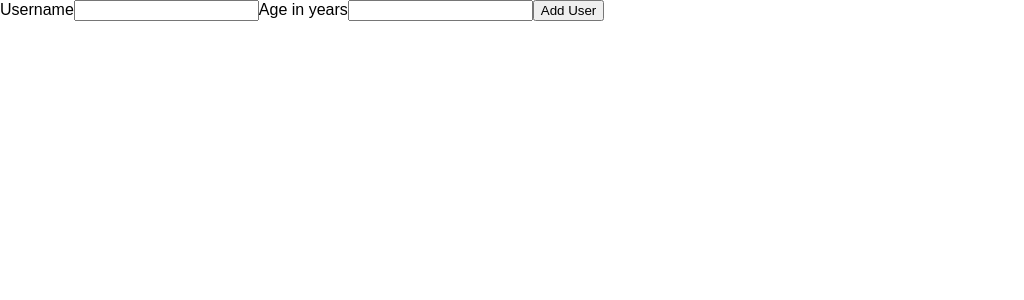
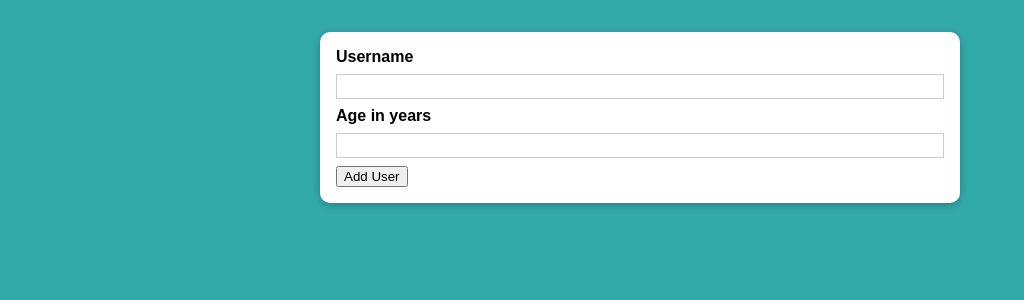
Before and after one commit to JaimeOrlandoLpz/User-List-App, a React (Create React App) app: page / in a window 1280 px wide. Shown: the top 300 px of the page, without its empty margins (0-1024 px from the left). Built offline with nearby package versions, Linux system fonts and the light colour scheme.

Commit message:
ReUsable Card

```diff
--- /dev/null
+++ b/src/components/UI/Card.js
@@ -0,0 +1,14 @@
+import React from 'react';
+import styles from './Card.module.css'
+
+console.log("hieee" + styles.card);
+
+const Card = props => {
+    return(
+        <div className = {`${styles.card} ${props.className}`}>
+            {props.children}
+        </div>
+    );
+}
+
+export default Card;
--- /dev/null
+++ b/src/components/UI/Card.module.css
@@ -0,0 +1,5 @@
+.card{
+    background: white;
+    box-shadow: 0 2px 8px rgba(0, 0, 0, 0.26);
+    border-radius: 10px;
+}
--- a/src/components/Users/AddUser.js
+++ b/src/components/Users/AddUser.js
@@ -1,4 +1,6 @@
 import React from 'react';
+import Card from '../UI/Card';
+import styles from './AddUser.module.css'
 
 const AddUser = (props) => {
     const addUserEventHandler = (event) =>{
@@ -6,6 +8,7 @@
     }
 
     return(
+    <Card className = {styles.input}>
         <form onSubmit={addUserEventHandler}>
             <label htmlFor="username">Username</label>
             <input id = "username" type="text"/>
@@ -15,6 +18,7 @@
                 Add User
             </button>
         </form>
+    </Card>
     );
 }
 
--- /dev/null
+++ b/src/components/Users/AddUser.module.css
@@ -0,0 +1,26 @@
+.input {
+    margin: 2rem auto;
+    padding: 1rem;
+    width: 90%;
+    max-width: 40rem;
+  }
+
+  .input label {
+    display: block;
+    font-weight: bold;
+    margin-bottom: 0.5rem;
+  }
+
+  .input input {
+    font: inherit;
+    display: block;
+    width: 100%;
+    border: 1px solid #ccc;
+    padding: 0.15rem;
+    margin-bottom: 0.5rem;
+  }
+
+  .input input:focus {
+    outline: none;
+    border-color: #4f005f;
+  }
--- a/src/index.css
+++ b/src/index.css
@@ -4,6 +4,7 @@
 
 html {
   font-family: sans-serif;
+  background: #3AA;
 }
 
 body {
```
Lines whose indentation alone changed are shown as unchanged.
